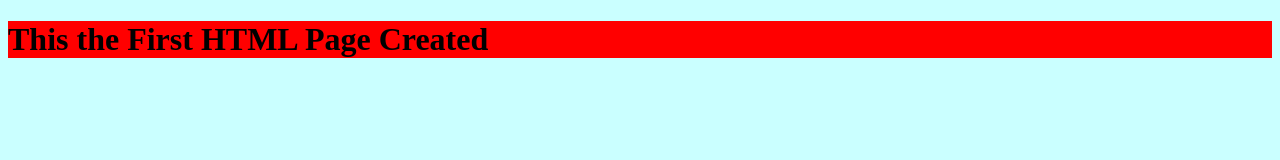
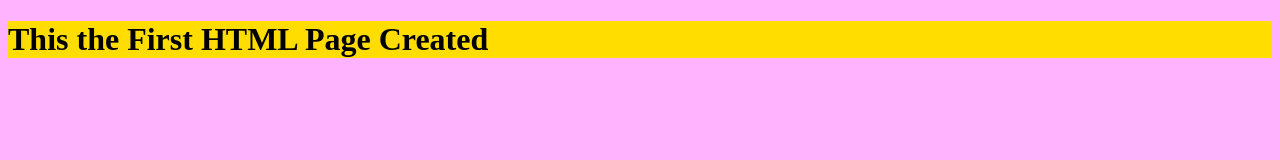
Before and after one commit to Walden-Wyatt/march21, a plain HTML site: page index.html in a window 1280 px wide. Drawn offline with Linux system fonts and the light colour scheme.

Commit message:
version 2 project

```diff
--- a/index.css
+++ b/index.css
@@ -3,12 +3,12 @@
 
 body {
 
-  background-color: rgb(202, 255, 255);
+  background-color: rgb(255, 178, 254);
 
 }
 
 h1 {
 
-  background-color: red;
+  background-color: rgb(255, 221, 0);
 
 }
```
Also changed, not shown: index.html (+11 -0 lines).
